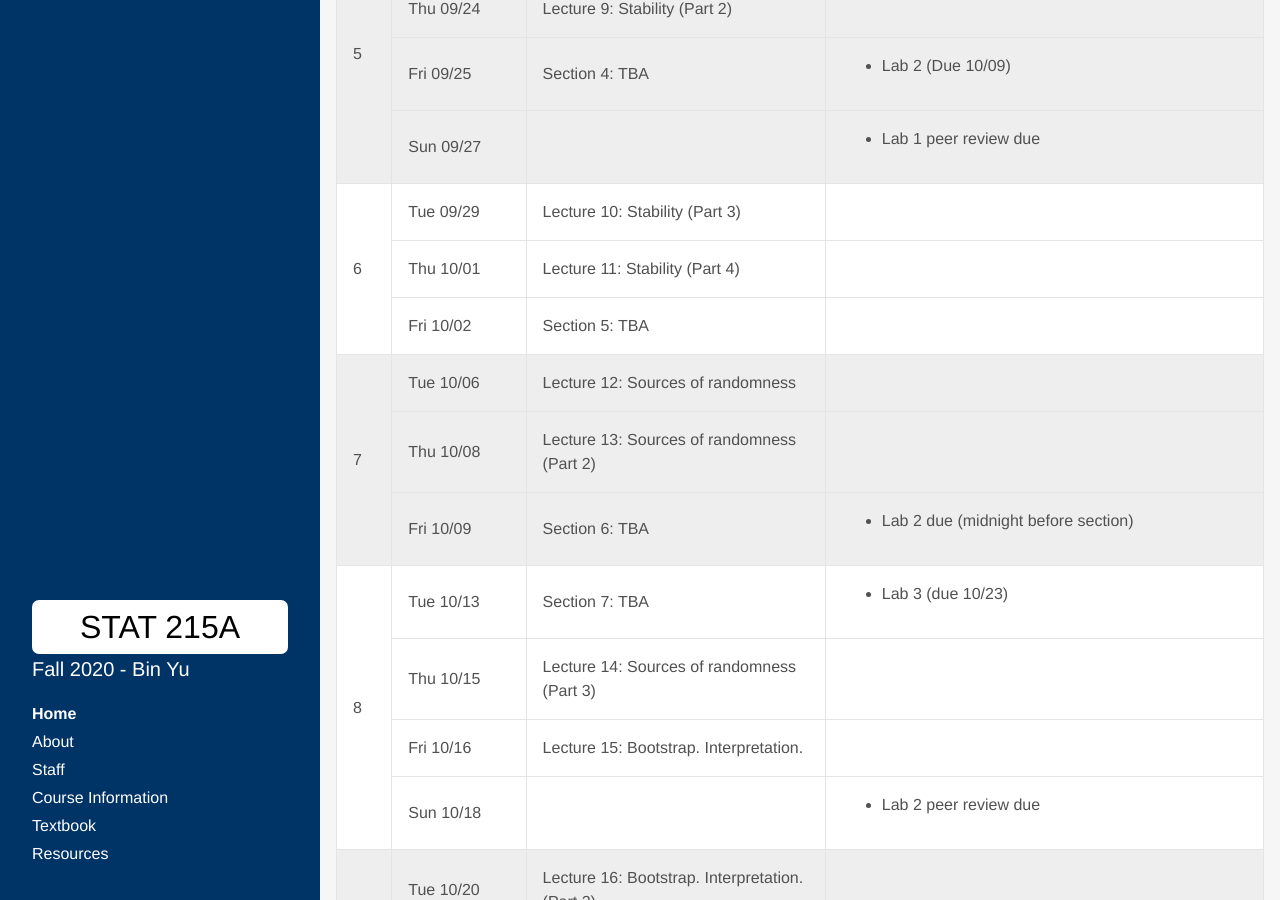
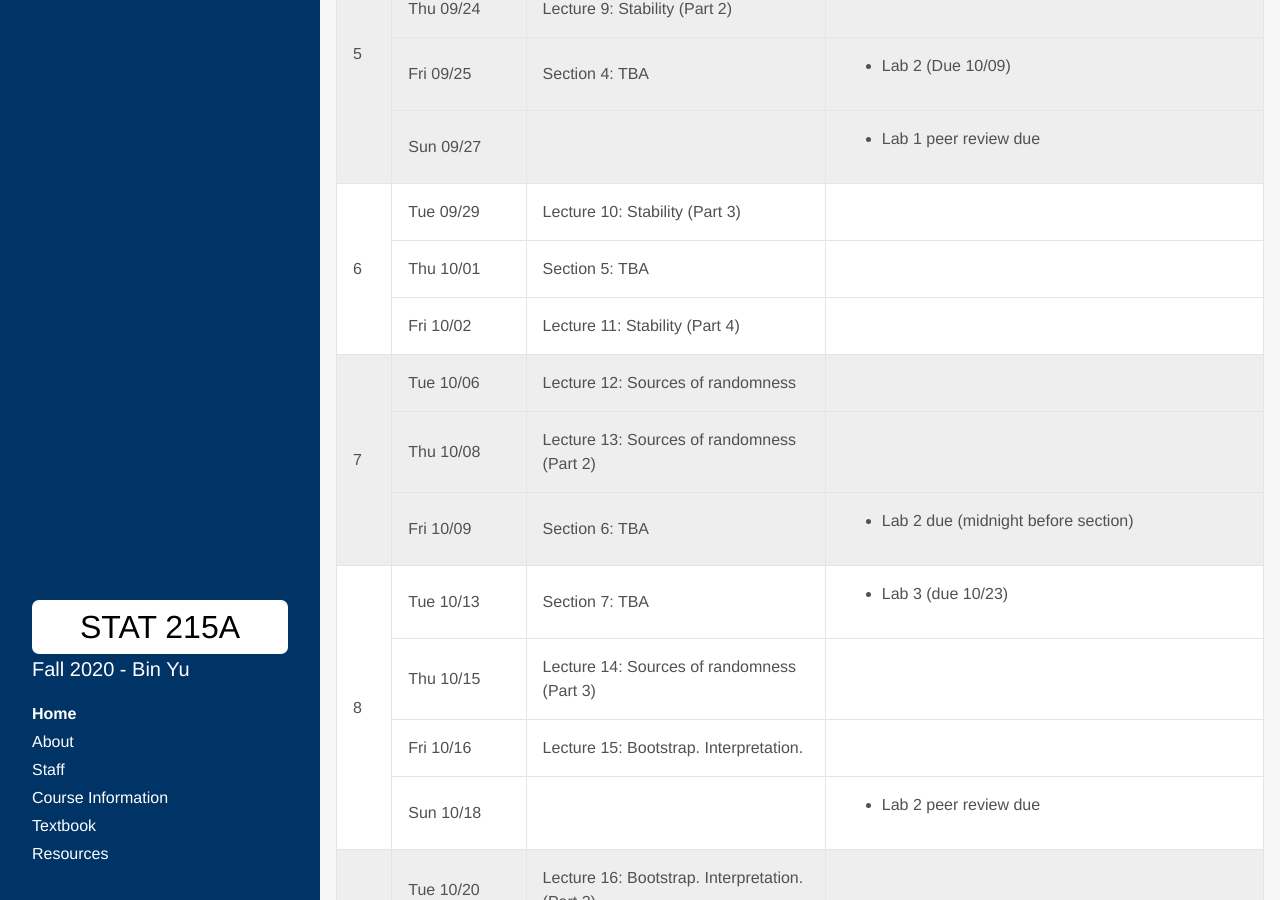
Before and after one commit to Yu-Group/stat-215a-fall-2020, a Jekyll site: the page built from index.html, in a window 1280 px wide and 900 px high, scrolled down 1550 px. Built offline with Jekyll 4.4.1, drawn with Linux system fonts in a browser that asks for light colours; some web fonts are replaced; the list of posts is cut into pages by our own code.

```diff
--- a/_data/syllabus2.yml
+++ b/_data/syllabus2.yml
@@ -89,9 +89,9 @@ weeks:
     - date: Tue 09/29
       content: "Lecture 10: Stability (Part 3)"
     - date: Thu 10/01
+      content: "Section 5: TBA"
+    - date: Fri 10/02
       content: "Lecture 11: Stability (Part 4)"
-    - date: Fri 10/02
-      content: "Section 5: TBA"
 
   - weekNum: 7
     weekName: Week 7
```
